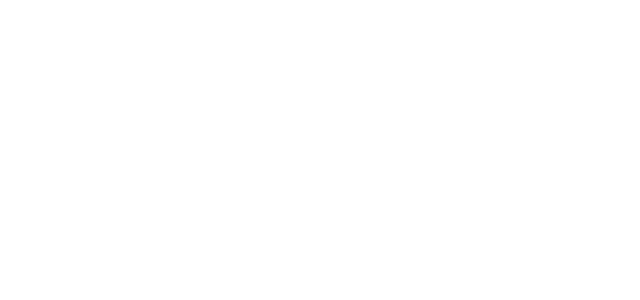
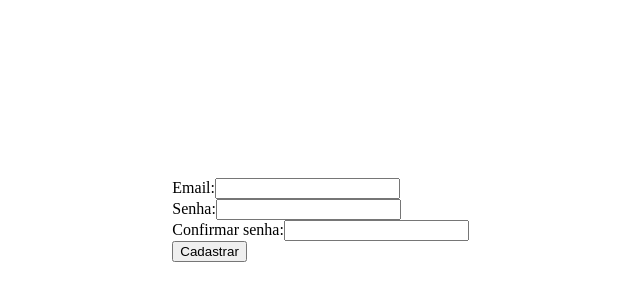
Before and after one commit to Vitor-da-Silva-Dias/CRUD-Reactjs, a React (Create React App) app: page /signup in a window 1280 px wide. Before the commit this address had no page. Shown: the part 188-488 px from the top of the page, without its empty margins (257-897 px from the left). Built offline with nearby package versions, Linux system fonts and the light colour scheme.

Commit message:
modificada-pagina-cadastro

```diff
--- a/src/App.tsx
+++ b/src/App.tsx
@@ -1,5 +1,6 @@
 import React from "react";
 import AppRoutes from "./routes/AppRoutes";
+
 
 
 
--- /dev/null
+++ b/src/Pages/SignUp.tsx
@@ -0,0 +1,18 @@
+import React from "react";
+import { Grid } from "@mui/material";
+
+interface HomeProps {
+    component: React.FC;
+}
+
+const SignUp: React.FC<HomeProps> = ({component: Component}) => {
+    return(
+        <Grid container height={'100vh'} justifyContent={'center'} alignItems={'center'}>
+            <Grid item xs={4}>
+                <Component/>
+            </Grid>
+        </Grid>
+    )
+}
+
+export default SignUp;
--- a/src/components/Login.tsx
+++ b/src/components/Login.tsx
@@ -3,70 +3,44 @@
 import { Link } from 'react-router-dom';
 
 
-const Login: React.FC = () => {
-  const [username, setUsername] = useState('');
-  const [password, setPassword] = useState('');
-  const [open, setOpen] = React.useState(false);
-  const handleOpen = () => setOpen(true);
-  const handleClose = () => setOpen(false);
 
 
-  const style = {
-    position: 'absolute' as 'absolute',
-    top: '50%',
-    left: '50%',
-    transform: 'translate(-50%, -50%)',
-    width: 400,
-    bgcolor: 'background.paper',
-    border: '2px solid #000',
-    boxShadow: 24,
-    p: 4,
-  };
+
+interface FormProps {
+  email: string;
+  password: string;
+  recados?: string []
+}
+
+const Login: React.FC = () => {
+  const [form, setForm] = useState<FormProps>({email:'', password:''});
 
 
-  const handleSubmit = (event: React.FormEvent<HTMLFormElement>) => {
-    event.preventDefault();
+  const handleChange = (event: React.ChangeEvent<HTMLInputElement>) => {
+    const { name, value } = event.target;
+    setForm((prevForm) => ({ ...prevForm, [name]: value }));
+  }
 
-  };
 
   return (
     <>
     <div>
       <Typography variant='h4' textAlign={'center'}>Login</Typography>
       <br/><br/>
-      <form onSubmit={handleSubmit}>
-          <TextField fullWidth placeholder='e-mail' type="text" value={username} onChange={(event) => setUsername(event.target.value)} />
+      <form>
+          <TextField fullWidth placeholder='e-mail' type="text" value={form.email} />
         <br/><br/>
-          <TextField fullWidth placeholder='password' type="password" value={password} onChange={(event) => setPassword(event.target.value)} />
+          <TextField fullWidth placeholder='password' type="password" value={form.password} />
         <br/><br/>
         <Link to = "/recados" style={{textDecoration:'none'}}>
-        <Button variant='contained' fullWidth type="submit">Entrar</Button>
+          <Button variant='contained' fullWidth type="submit">Entrar</Button>
         </Link>
         <br/><br/>
-        <Button variant='contained' color='success' fullWidth onClick={handleOpen}>Criar conta</Button>
+        <Link to = "/signup" style={{textDecoration:'none'}}>
+        <Button variant='contained' color='success' fullWidth>Criar conta</Button>
+        </Link>
       </form>
     </div>
-    <div>
-
-    <Modal
-      open={open}
-      onClose={handleClose}
-      aria-labelledby="modal-modal-title"
-      aria-describedby="modal-modal-description"
-    >
-      <Box sx={style}>
-        <Typography variant='h4' textAlign={'center'}>Criar uma nova conta</Typography>
-        <br/><br/>
-        <TextField fullWidth placeholder='e-mail' type="text" value={username} onChange={(event) => setUsername(event.target.value)} />
-        <br/><br/>
-        <TextField fullWidth placeholder='password' type="password" value={username} onChange={(event) => setUsername(event.target.value)} />
-        <br/><br/>
-        <TextField fullWidth placeholder='confirm password' type="password" value={username} onChange={(event) => setUsername(event.target.value)} />
-        <br/><br/>
-        <Button variant='contained' color='success' fullWidth>Criar conta</Button>
-      </Box>
-    </Modal>
-  </div>
   </>
   );
 };
--- /dev/null
+++ b/src/components/RegisterForm.tsx
@@ -0,0 +1,95 @@
+import React, { useState } from 'react';
+import { useNavigate } from 'react-router-dom';
+
+interface UserProps {
+  email: string;
+  password: string;
+  errands: any[];
+}
+
+const RegisterForm: React.FC = () => {
+  const [email, setEmail] = useState('');
+  const [password, setPassword] = useState('');
+  const [passwordConfirm, setPasswordConfirm] = useState('');
+  const navigate = useNavigate();
+
+  const allUsers: UserProps[] = JSON.parse(localStorage.getItem('allUsers') ?? '[]');
+
+  const handleSignUp = (e: React.FormEvent<HTMLFormElement>) => {
+    e.preventDefault();
+
+    if (email.length < 6) {
+      alert('Preencha o campo com um e-mail válido.');
+      return;
+    }
+
+    const checkUser = allUsers.find((user) => user.email === email);
+    if (checkUser) {
+      alert('Email já cadastrado');
+      return;
+    }
+
+    if (password.length < 5) {
+      alert('Crie uma senha com no mínimo 5 dígitos.');
+      return;
+    }
+
+    if (password !== passwordConfirm) {
+      alert('As senhas digitadas são diferentes.');
+      return;
+    }
+
+    const newUser: User = {
+      email,
+      password,
+      errands: [],
+    };
+
+    allUsers.push(newUser);
+
+    alert('Conta criada com sucesso.');
+
+    saveAccount(allUsers);
+
+    navigate ('/');
+  };
+
+  const saveAccount = (users: User[]) => {
+    localStorage.setItem('allUsers', JSON.stringify(users));
+  };
+
+  return (
+    <form onSubmit={handleSignUp}>
+      <div>
+        <label htmlFor="email">Email:</label>
+        <input
+          type="email"
+          id="email"
+          value={email}
+          onChange={(e) => setEmail(e.target.value)}
+        />
+      </div>
+      <div>
+        <label htmlFor="password">Senha:</label>
+        <input
+          type="password"
+          id="password"
+          value={password}
+          onChange={(e) => setPassword(e.target.value)}
+        />
+      </div>
+      <div>
+        <label htmlFor="passwordConfirm">Confirmar senha:</label>
+        <input
+          type="password"
+          id="passwordConfirm"
+          value={passwordConfirm}
+          onChange={(e) => setPasswordConfirm(e.target.value)}
+        />
+      </div>
+        <button type="submit">Cadastrar</button>
+    </form>
+  );
+};
+
+export default RegisterForm;
--- a/src/routes/AppRoutes.tsx
+++ b/src/routes/AppRoutes.tsx
@@ -1,9 +1,10 @@
 import { BrowserRouter, Routes, Route } from "react-router-dom";
 import Home from "../Pages/Home";
 import Login from "../components/Login";
+import SignUp from "../Pages/SignUp";
+import RegisterForm from "../components/RegisterForm";
 import Recados from "../Pages/Recados";
 import List from "../components/Lista-Recados";
-
 
 
 const AppRoutes: React.FC = () => {
@@ -11,6 +12,7 @@
       <BrowserRouter>
         <Routes>
           <Route path="/" element={<Home component={Login} />} />
+          <Route path="/signup" element={<SignUp component={RegisterForm} />} />
           <Route path="/recados" element={<Recados component={List}/>}/>
         </Routes>
       </BrowserRouter>
```
